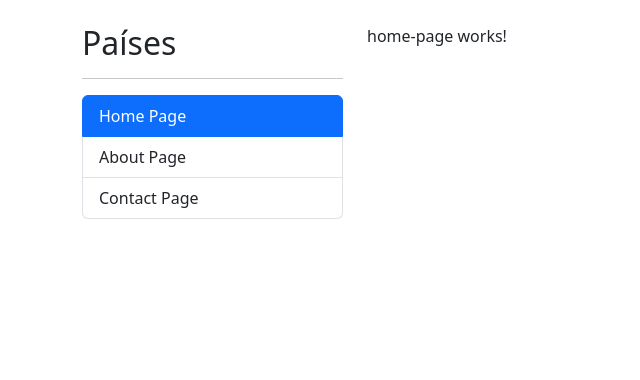
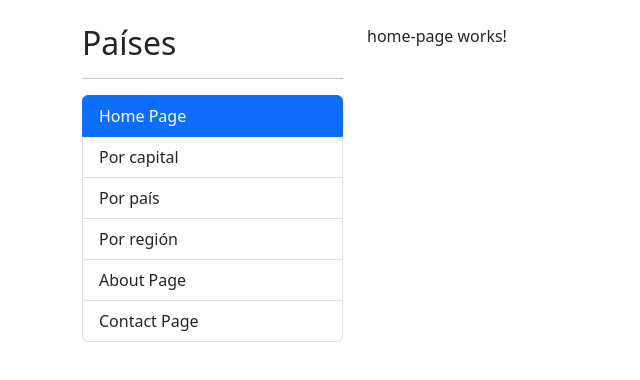
Before and after one commit to AAGuedes/angular-countries-app, an Angular app: page / in a window 1280 px wide. Shown: the top 380 px of the page, without its empty margins (0-640 px from the left). Built offline with nearby package versions, Linux system fonts and the light colour scheme.

Commit message:
LazyLoad - Carga perezosa

```diff
--- a/src/app/app-routing.module.ts
+++ b/src/app/app-routing.module.ts
@@ -4,7 +4,6 @@ import { RouterModule, Routes } from '@angular/router';
 import { AboutPageComponent } from './shared/pages/about-page/about-page.component';
 import { ContactPageComponent } from './shared/pages/contact-page/contact-page.component';
 import { HomePageComponent } from './shared/pages/home-page/home-page.component';
-import { CountriesRoutingModule } from './countries/countries-routing.module';
 
 const routes: Routes = [
   {
@@ -18,6 +17,10 @@ const routes: Routes = [
   {
     path: 'contact',
     component: ContactPageComponent
+  },
+  {
+    path: 'countries',
+    loadChildren: () => import('./countries/countries.module').then(module => module.CountriesModule)
   },
   {
     path: '**',
--- a/src/app/shared/components/sidebar/sidebar.component.html
+++ b/src/app/shared/components/sidebar/sidebar.component.html
@@ -7,6 +7,24 @@
       [routerLinkActiveOptions]="{ exact: true }"
       class="list-group-item">
         Home Page
+  </li>
+
+  <li routerLink="countries/by-capital"
+      routerLinkActive="active"
+      class="list-group-item">
+        Por capital
+  </li>
+
+  <li routerLink="countries/by-country"
+      routerLinkActive="active"
+      class="list-group-item">
+        Por país
+  </li>
+
+  <li routerLink="countries/by-region"
+      routerLinkActive="active"
+      class="list-group-item">
+        Por región
   </li>
 
   <li routerLink="about"
--- a/src/index.html
+++ b/src/index.html
@@ -10,6 +10,10 @@
         href="https://cdn.jsdelivr.net/npm/bootstrap@5.3.0-alpha3/dist/css/bootstrap.min.css"
         integrity="sha384-KK94CHFLLe+nY2dmCWGMq91rCGa5gtU4mk92HdvYe+M/SXH301p5ILy+dN9+nJOZ"
         crossorigin="anonymous">
+  <script src="https://cdn.jsdelivr.net/npm/bootstrap@5.3.0-alpha3/dist/js/bootstrap.bundle.min.js"
+          integrity="sha384-ENjdO4Dr2bkBIFxQpeoTz1HIcje39Wm4jDKdf19U8gI4ddQ3GYNS7NTKfAdVQSZe"
+          crossorigin="anonymous">
+  </script>
 </head>
 <body class="container">
   <app-root></app-root>
```
